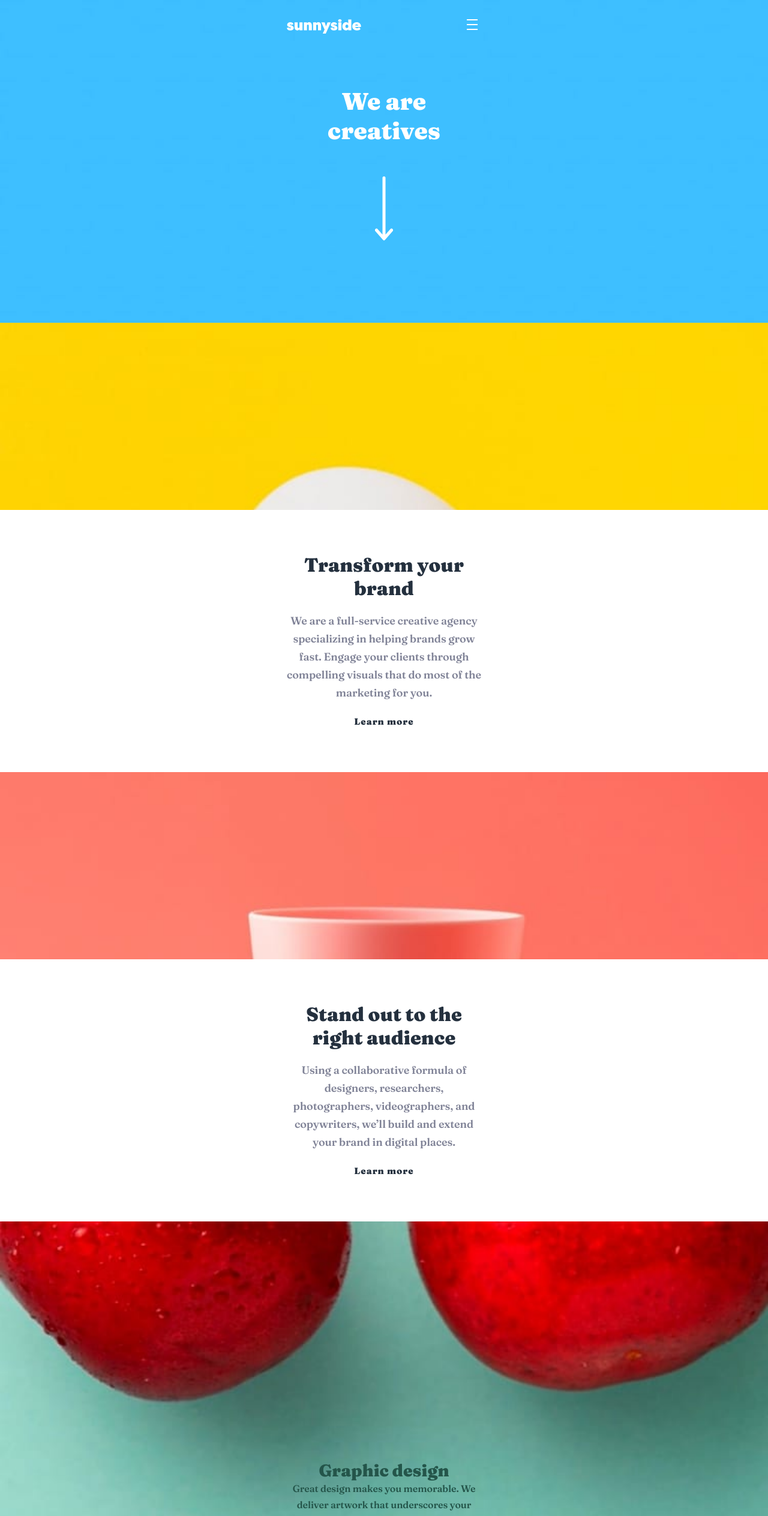
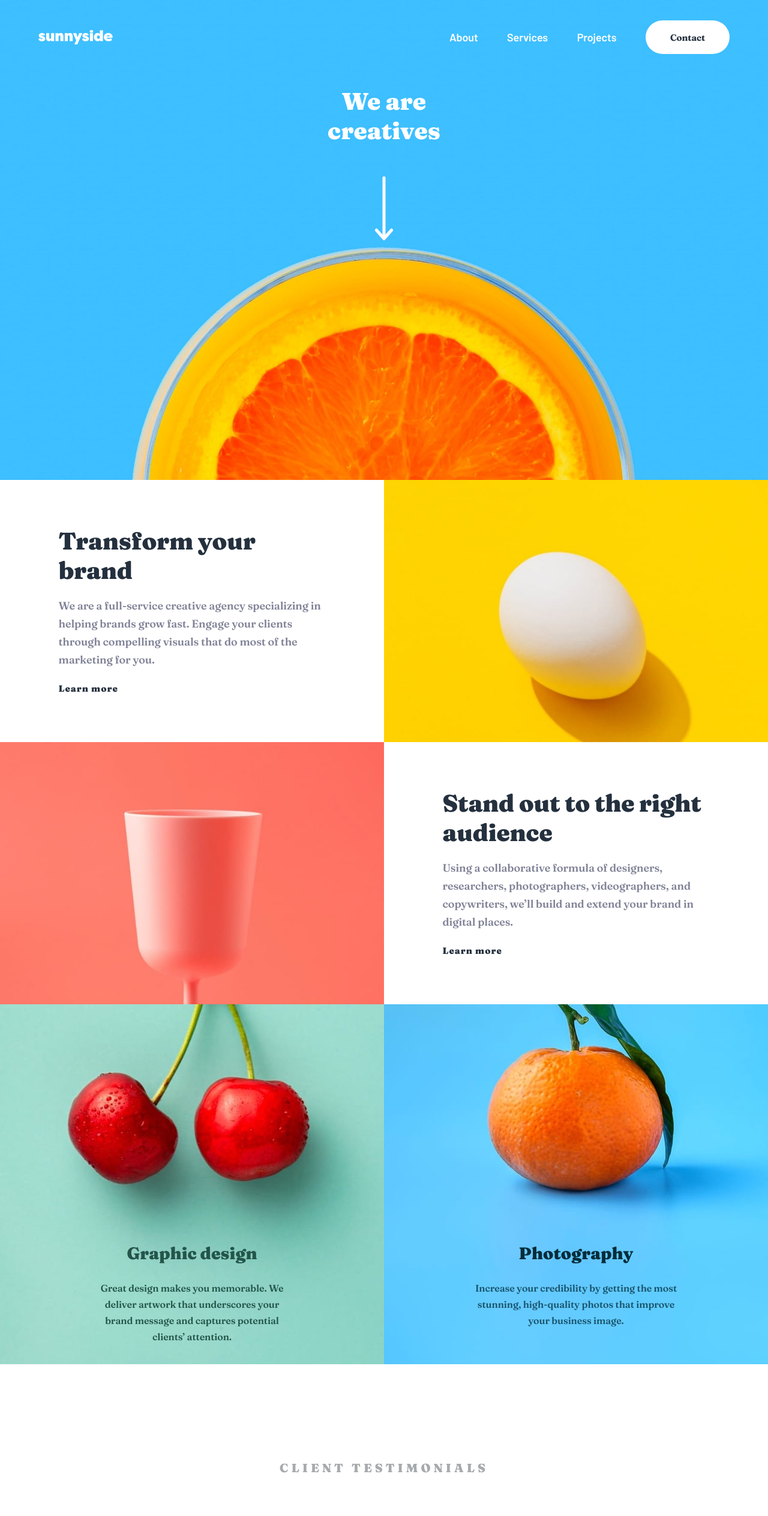
Before and after one commit to itjosephk2/sunnyside-agency-landing-page, a plain HTML site: page index.html in a window 1280 px wide. Shown: the top 2527 px of the page at 60% size. Drawn offline with Linux system fonts and the light colour scheme.

Commit message:
First Draft Complete

```diff
--- a/assets/css/main.css
+++ b/assets/css/main.css
@@ -6,19 +6,23 @@
   margin: 0;
   padding: 0;
   box-sizing: border-box;
-   scroll-behavior: smooth;
+  scroll-behavior: smooth;
 }
 header {
   height: 538px;
   width: 100%;
   background-image: url('../images/mobile/image-header.jpg');
   background-size: cover;
+  background-position: center;
 }
 header nav .nav-bar {
   width: 324px;
   position: absolute;
   top: 32px;
   left: calc((100vw - 324px) / 2);
+}
+header nav .desktop-nav {
+  display: none;
 }
 header nav .nav-bar .hamburger{
   width: 18px;
@@ -61,7 +65,7 @@ header nav .mobile-nav-box a{
   text-align: center;
   text-decoration: none;
 }
-header nav .mobile-nav-box .button{
+header nav .mobile-nav-box .contact-button{
   height: 56px;
   width: 140px;
   background-color: #FBD600;
@@ -71,7 +75,7 @@ header nav .mobile-nav-box .button{
   justify-content: center;
   align-items: center;
 }
-header nav .mobile-nav-box .button a{
+header nav .mobile-nav-box .contact-button a{
   font-family: 'Fraunces', serif;
   color: #24303E;
   text-transform: uppercase;
@@ -146,11 +150,18 @@ header .arrow {
   background-position: center;
   position: relative;
 }
+#services .service-block:nth-child(1) {
+  background-image: url('../images/mobile/image-graphic-design.jpg');
+}
+#services .service-block:nth-child(2) {
+  background-image: url('../images/mobile/image-photography.jpg');
+}
+
 .text-box {
   position: absolute;
   margin: auto;
   top: 398px;
-  left: calc((100vw - 327px) / 2);
+  left: calc((100% - 327px) / 2);
   width: 327px;
   text-align: center;
   font-family: 'Fraunces', serif;
@@ -170,6 +181,17 @@ header .arrow {
   display: flex;
   justify-content: center;
   align-items: center;
+  flex-direction: column;
+}
+#projects .title {
+  font-family: 'Fraunces', serif;
+  font-size: 16px;
+  font-weight: 900;
+  letter-spacing: 4px;
+  text-transform: uppercase;
+  color: #A7AAAD;
+  text-align: center;
+  margin-top: 64px;
 }
 #projects .client-testimonials {
   height: 1108px;
@@ -179,16 +201,6 @@ header .arrow {
   justify-content: space-between;
   align-items: center;
   flex-direction: column;
-}
-
-#projects .client-testimonials .title {
-  font-family: 'Fraunces', serif;
-  font-size: 16px;
-  font-weight: 900;
-  letter-spacing: 4px;
-  text-transform: uppercase;
-  color: #A7AAAD;
-  text-align: center;
 }
 #projects .client-testimonials .container {
   display: flex;
@@ -244,7 +256,10 @@ header .arrow {
   color: #A7AAAD;
   text-align: center;
 }
-.image-box {
+.image-box-desktop {
+  display: none;
+}
+.image-box-mobile {
   width: 100%;
   display: grid;
   grid-template-columns: 50% 50%;
@@ -300,3 +315,157 @@ footer nav a {
 .hidden {
   display: none!important;
 }
+@media only screen and (min-width: 1200px) {
+  header {
+    height: 800px;
+    width: 100%;
+    background-image: url('../images/desktop/image-header.jpg');
+  }
+  header nav .nav-bar {
+    width: 90%;
+    position: absolute;
+    top: 34px;
+    left: calc(10vw / 2);
+    display: flex;
+    flex-direction: row;
+    justify-content: space-between;
+    align-items: center;
+  }
+  header nav .nav-bar .hamburger{
+    display: none;
+  }
+  header nav .desktop-nav {
+    display: flex;
+    justify-content: space-between;
+    align-items: center;
+    flex-direction: row;
+    width: 467px;
+    height: 100%;
+  }
+  header nav .desktop-nav a{
+    text-decoration: none;
+    font-family: 'Barlow', serif;
+    font-weight: 600;
+    color: #FFF;
+    font-size: 18px;
+    letter-spacing: -.13px;
+    line-height: 25px;
+  }
+  header nav .desktop-nav .contact-button {
+    display: flex;
+    justify-content: center;
+    align-items: center;
+    background-color: #fff;
+    border-radius: 28px;
+    width: 140px;
+    height: 56px;
+  }
+  header nav .desktop-nav .contact-button:hover {
+    background-color: rgba(255, 255, 255, 25.37%);
+    color: #fff;
+    cursor: pointer;
+  }
+  header nav .desktop-nav .contact-button:hover a {
+    color: #fff;
+  }
+  header nav .desktop-nav .contact-button a{
+    font-family: 'Fraunces', serif;
+    font-weight: 700;
+    color: #24303E;
+    font-size: 15px;
+  }
+  #about {
+    display: grid;
+    grid-template-columns: 50% 50%;
+  }
+  #about div:nth-child(1) {
+    height: 100%;
+    grid-row: 1;
+    grid-column: 2;
+  }
+  #about div:nth-child(2) {
+    grid-row: 1;
+    grid-column: 1;
+  }
+  #about div:nth-child(3) {
+    height: 100%;
+    grid-row:  2;
+    grid-column: 1;
+  }
+  #about div:nth-child(4) {
+    grid-column: 2;
+    grid-column: 2;
+  }
+
+  #about .text-block {
+    width: 100%;
+    height: 437px;
+    display: flex;
+    justify-content: center;
+    align-items: center;
+    flex-direction: column;
+  }
+  #about .text-block h1 {
+    width: 445px;
+    font-size: 40px;
+    letter-spacing: -.29px;
+    text-align: left;
+  }
+  #about .text-block p {
+    width: 445px;
+    text-align: left;
+  }
+  #about .text-block a {
+    width: 445px;
+    text-align: left;
+  }
+  #services {
+    display: grid;
+    grid-template-columns: 50% 50%;
+  }
+
+  #services .service-block:nth-child(1) {
+    background-image: url('../images/desktop/image-graphic-design.jpg');
+  }
+  #services .service-block:nth-child(2) {
+    background-image: url('../images/desktop/image-photography.jpg');
+  }
+  .text-box {
+    left: calc((100% - 339px) / 2);
+    width: 339px;
+    height: 143px;
+    display: flex;
+    justify-content: space-between;
+    align-items: center;
+    flex-direction: column;
+  }
+  .text-box p {
+    max-height: 81px;
+  }
+  .image-box-desktop {
+    display: grid;
+    grid-template-columns: 25% 25% 25% 25%;
+    height: 447px;
+  }
+  .image-box-mobile {
+    display: none;
+  }
+  #projects .title {
+    font-size: 20px;
+    letter-spacing: 5px;
+    text-transform: uppercase;
+    margin-top: 160px;
+  }
+  #projects .client-testimonials {
+    height: auto;
+    width: 100vw;
+    margin: 0px;
+    margin-top: 81px;
+    margin-bottom: 160px;
+    justify-content: space-around;
+    flex-direction: row;
+  }
+  #projects .client-testimonials .container .review {
+    width: 350px;
+  }
+}
--- a/index.html
+++ b/index.html
@@ -15,11 +15,11 @@
     <nav>
       <div class="nav-bar">
         <img class="logo" src="assets/images/logo.svg" alt="">
-        <div class="hidden">
+        <div class="desktop-nav">
           <a href="#about">About</a>
           <a href="#services">Services</a>
           <a href="#projects">Projects</a>
-          <a href="#contact">Contact</a>
+          <div class="contact-button"><a href="#contact">Contact</a></div>
         </div>
         <svg id="hamburger" class="hamburger" width="24" height="18" xmlns="http://www.w3.org/2000/svg"><path d="M24 16v2H0v-2h24zm0-8v2H0V8h24zm0-8v2H0V0h24z" fill="#FFF" fill-rule="evenodd"/></svg>
       </div>
@@ -28,7 +28,7 @@
           <a href="#about">About</a>
           <a href="#services">Services</a>
           <a href="#projects">Projects</a>
-          <div class="button"><a href="#contact">Contact</a></div>
+          <div class="contact-button"><a href="#contact">Contact</a></div>
         </ul>
       </div>
     </nav>
@@ -56,13 +56,13 @@
 
   </section>
   <section id="services">
-    <div class="service-block" style="background-image: url('assets/images/mobile/image-graphic-design.jpg');">
+    <div class="service-block">
       <div class="text-box">
         <h1 style="color: #24554A;">Graphic design</h1>
         <p style="color: #24554A;">Great design makes you memorable. We deliver artwork that underscores your brand message and captures potential clients’ attention.</p>
       </div>
     </div>
-    <div class="service-block" style="background-image: url('assets/images/mobile/image-photography.jpg');">
+    <div class="service-block">
       <div class="text-box">
         <h1 style="color: #052C3B;">Photography</h1>
         <p style="color: #19536C;">Increase your credibility by getting the most stunning, high-quality photos that improve your business image.</p>
@@ -71,8 +71,8 @@
     </div>
   </section>
   <section id="projects">
+    <h1 class="title">Client testimonials</h1>
     <div class="client-testimonials">
-      <h1 class="title">Client testimonials</h1>
       <div class="container">
         <img src="assets/images/image-emily.jpg" alt="">
         <p class="review">We put our trust in Sunnyside and they delivered, making sure our needs were met and deadlines were always hit.</p>
@@ -99,11 +99,17 @@
       </div>
     </div>
   </section>
-  <section class="image-box">
+  <section class="image-box-mobile">
     <img class="image" src="assets/images/mobile/image-gallery-milkbottles.jpg" alt="">
     <img class="image" src="assets/images/mobile/image-gallery-orange.jpg" alt="">
     <img class="image" src="assets/images/mobile/image-gallery-cone.jpg" alt="">
     <img class="image" src="assets/images/mobile/image-gallery-sugar-cubes.jpg" alt="">
+  </section>
+  <section class="image-box-desktop">
+    <img class="image" src="assets/images/desktop/image-gallery-milkbottles.jpg" alt="">
+    <img class="image" src="assets/images/desktop/image-gallery-orange.jpg" alt="">
+    <img class="image" src="assets/images/desktop/image-gallery-cone.jpg" alt="">
+    <img class="image" src="assets/images/desktop/image-gallery-sugarcubes.jpg" alt="">
   </section>
   <footer>
     <div class="container">
@@ -112,7 +118,6 @@
         <a href="#about">About</a>
         <a href="#services">Services</a>
         <a href="#projects">Projects</a>
-        <a href="#contact">Contact</a>
       </nav>
       <div class="social-media-box">
         <svg width="20" height="20" xmlns="http://www.w3.org/2000/svg">
```
